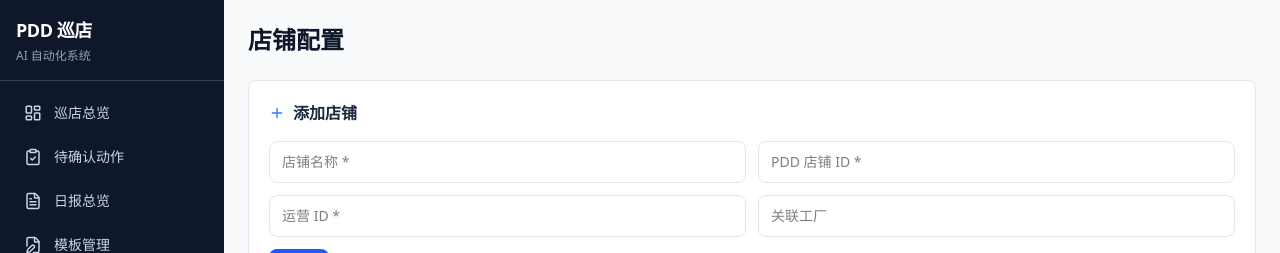
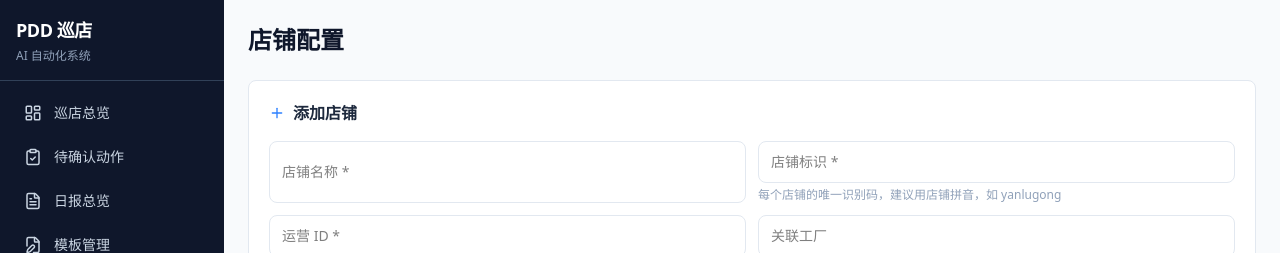
Before and after one commit to foxzzzzzz/pdd-6-try, a React (Vite) app in the folder packages/web/: page /stores in a window 1280 px wide. Shown: the top 253 px of the page. Built offline with nearby package versions, Linux system fonts and the light colour scheme; no server answers.

Commit message:
refactor(web): rename PDD store ID to 店铺标识 with usage hint

```diff
--- a/packages/web/src/pages/StoreConfig.tsx
+++ b/packages/web/src/pages/StoreConfig.tsx
@@ -48,7 +48,7 @@ export default function StoreConfig() {
   }
 
   async function handleSave() {
-    if (!form.name || !form.pddStoreId) return alert('请填写店铺名称和 PDD 店铺 ID');
+    if (!form.name || !form.pddStoreId) return alert('请填写店铺名称和店铺标识');
     if (!form.owner.trim()) return alert('请填写运营 ID，用于固定绑定浏览器登录态');
     try {
       editing ? await api.updateStore(editing.id, form) : await api.createStore(form);
@@ -135,8 +135,11 @@ export default function StoreConfig() {
         <div className="grid grid-cols-1 sm:grid-cols-2 gap-3">
           <input value={form.name} onChange={(e) => setForm({ ...form, name: e.target.value })}
             placeholder="店铺名称 *" className="border border-slate-200 rounded-lg px-3 py-2.5 text-sm focus:outline-none focus:ring-2 focus:ring-blue-500 focus:border-transparent" />
-          <input value={form.pddStoreId} onChange={(e) => setForm({ ...form, pddStoreId: e.target.value })}
-            placeholder="PDD 店铺 ID *" className="border border-slate-200 rounded-lg px-3 py-2.5 text-sm focus:outline-none focus:ring-2 focus:ring-blue-500 focus:border-transparent" />
+          <div>
+            <input value={form.pddStoreId} onChange={(e) => setForm({ ...form, pddStoreId: e.target.value })}
+              placeholder="店铺标识 *" className="w-full border border-slate-200 rounded-lg px-3 py-2.5 text-sm focus:outline-none focus:ring-2 focus:ring-blue-500 focus:border-transparent" />
+            <p className="text-xs text-slate-400 mt-1">每个店铺的唯一识别码，建议用店铺拼音，如 yanlugong</p>
+          </div>
           <input value={form.owner} onChange={(e) => setForm({ ...form, owner: e.target.value })}
             placeholder="运营 ID *" className="border border-slate-200 rounded-lg px-3 py-2.5 text-sm focus:outline-none focus:ring-2 focus:ring-blue-500 focus:border-transparent" />
           <input value={form.factory} onChange={(e) => setForm({ ...form, factory: e.target.value })}
--- a/packages/web/src/pages/StoreDetail.tsx
+++ b/packages/web/src/pages/StoreDetail.tsx
@@ -50,7 +50,7 @@ export default function StoreDetail() {
         <div className="flex items-center justify-between">
           <div>
             <h2 className="text-xl font-bold text-slate-900">{store.name}</h2>
-            <p className="text-sm text-slate-500 mt-1">ID: {store.pddStoreId}{store.factory ? ` · ${store.factory}` : ''}</p>
+            <p className="text-sm text-slate-500 mt-1">标识: {store.pddStoreId}{store.factory ? ` · ${store.factory}` : ''}</p>
           </div>
           <span className={`inline-flex items-center gap-1.5 px-3 py-1 rounded-full text-sm font-medium ${
             store.status === 'active' ? 'bg-emerald-50 text-emerald-700' :
```
